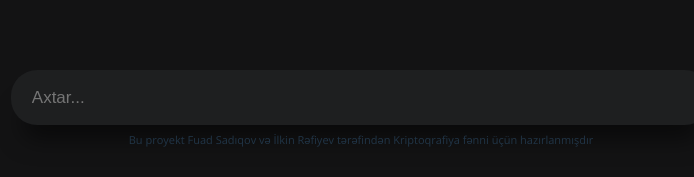
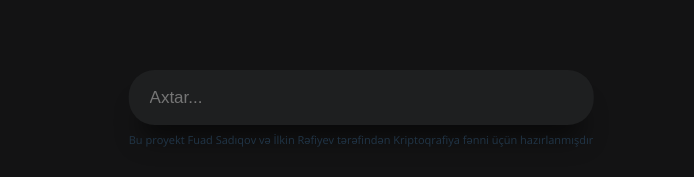
Before and after one commit to fuadsadiqov/chatbot, a React (Vite) app: page / in a window 1280 px wide. Shown: the part 620-797 px from the top of the page, without its empty margins (279-973 px from the left). Built offline with nearby package versions, Linux system fonts and the light colour scheme.

Commit message:
add some change

```diff
--- a/src/App.css
+++ b/src/App.css
@@ -7,7 +7,8 @@
 }
 
 .container {
-  width: 1200px;
+  max-width: 1200px;
+  width: 100%;
   min-height: 100vh;
   display: flex;
   flex-direction: column;
@@ -33,7 +34,8 @@
 }
 
 .input {
-  width: 700px;
+  max-width: 700px;
+  width: 100%;
   height: 55px;
   padding: 0.5rem 1.3rem;
   border-radius: 26px;
--- a/src/App.jsx
+++ b/src/App.jsx
@@ -69,7 +69,7 @@ function App() {
                                 </div>
                                 <div className='response'>
                                     <div className='response-avatar'>
-                                        <img src="/public/sefa.jpg" alt="" />
+                                        <img src="./assets/sefa.jpg" alt="" />
                                     </div>
                                     {result.response != null ? <div className='result-text' dangerouslySetInnerHTML={{ __html: result.response  }} /> : <div className='load-avatar'></div>}
                                 </div>
@@ -81,9 +81,9 @@ function App() {
                 <form onSubmit={sendMessage} className='form'>
                     <input className='input' placeholder='Axtar...' value={message}
                         onChange={(e) => setMessage(e.target.value)} />
-                    {/* {message && (
-                        <img onClick={sendMessage} className='send-btn' src="https://chatbot-psi-nine.vercel.app/public/send.svg" width={20} alt="Send" />
-                    )} */}
+                    {message && (
+                        <img onClick={sendMessage} className='send-btn' src="./assets/send.svg" width={20} alt="" />
+                    )}
                     <p style={{ fontSize: '11px' }}>Bu proyekt Fuad Sadıqov və İlkin Rəfiyev tərəfindən Kriptoqrafiya fənni üçün hazırlanmışdır</p>
                 </form>
             </div>
```
Also changed, not shown: src/assets/sefa.jpg (renamed from public/sefa.jpg), src/assets/send.svg (renamed from public/send.svg).
